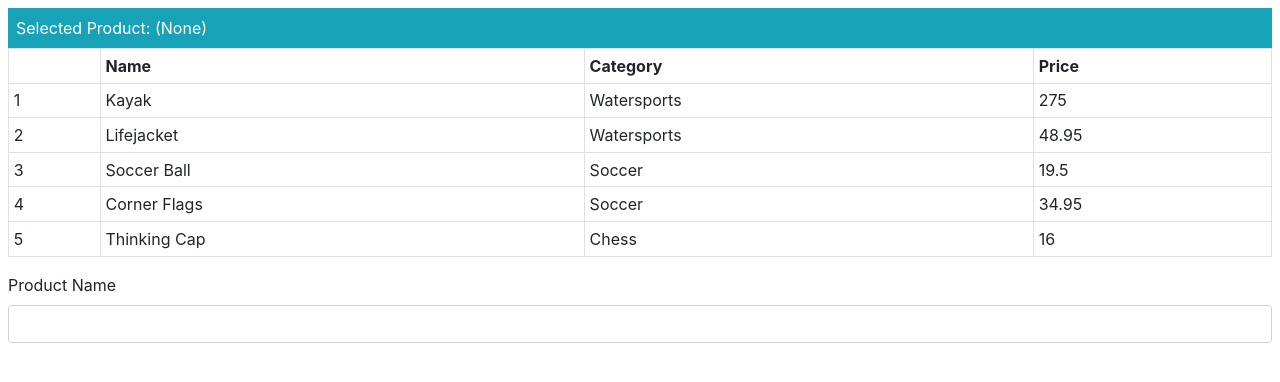
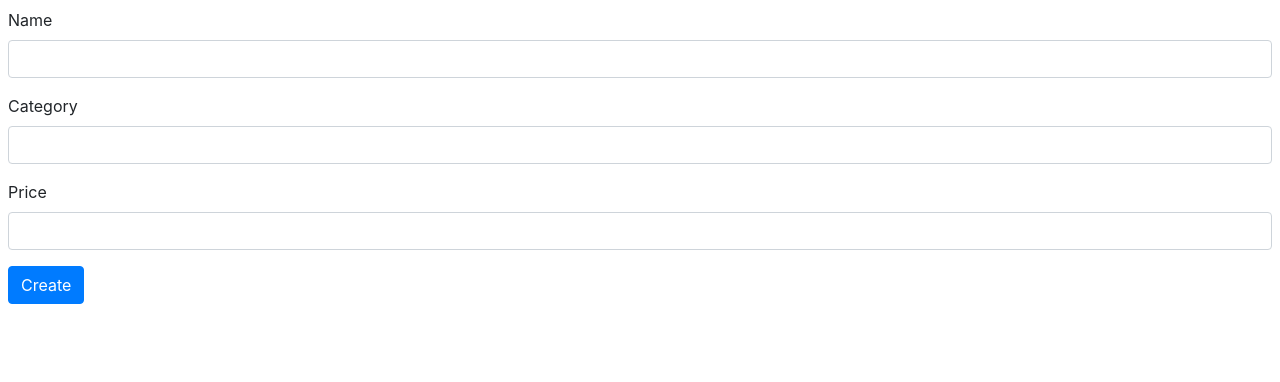
Before and after one commit to saymonset/angular6book, an Angular app: page / in a window 1280 px wide. Shown: the top 382 px of the page. Built offline with nearby package versions, Linux system fonts and the light colour scheme.

Commit message:
Form Validation complete. Chapter 14.

```diff
--- a/src/app/app.component.ts
+++ b/src/app/app.component.ts
@@ -1,6 +1,9 @@
 import { ApplicationRef,Component } from '@angular/core';
+import { NgForm } from "@angular/forms";
 import { Model } from "./repository.model";
 import { Product } from "./product.model";
+import { ProductFormGroup } from "./form.model";
+import { LimitValidator } from "./limit.formvalidator";
 @Component({
   selector: 'app',
   templateUrl: './template.html',
@@ -8,6 +11,7 @@
 })
 export class AppComponent {
   model: Model = new Model();
+  form: ProductFormGroup = new ProductFormGroup();
 
 
 
@@ -20,9 +24,64 @@
 			return this.model.getProducts();
 			}
 
-		selectedProduct: string;
+		newProduct: Product = new Product();
 
-		getSelected(product: Product): boolean {
-			return product.name == this.selectedProduct;
+		get jsonProduct() {
+			return JSON.stringify(this.newProduct);
 		}
+
+		addProduct(p: Product) {
+			console.log("New Product: " + this.jsonProduct);
+		}
+
+
+		getValidationMessages(state: any, thingName?: string) {
+			let thing: string = state.path || thingName;
+			let messages: string[] = [];
+			if (state.errors) {
+				for (let errorName in state.errors) {
+					switch (errorName) {
+						case "required":
+							messages.push(`You must enter a ${thing}`);
+							break;
+						case "minlength":
+							messages.push(`A ${thing} must be at least ${state.errors['minlength'].requiredLength} characters`);
+							break;
+
+
+						case "pattern":
+							messages.push(`The ${thing} contains illegal characters`);
+							break;
+						}
+					}
+				}
+				return messages;
+			}
+
+
+			formSubmitted: boolean = false;
+
+			submitForm(form: NgForm) {
+				this.formSubmitted = true;
+				if (form.valid) {
+					this.addProduct(this.newProduct);
+					this.newProduct = new Product();
+					form.reset();
+					this.formSubmitted = false;
+				}
+			}
+
+
+
+
+                	getFormValidationMessages(form: NgForm): string[] {
+					let messages: string[] = [];
+						Object.keys(form.controls).forEach(k => {
+							this.getValidationMessages(form.controls[k], k).forEach(m => messages.push(m));
+						});
+						return messages;
+					}
+
+
+
 }
--- a/src/app/app.module.ts
+++ b/src/app/app.module.ts
@@ -1,6 +1,6 @@
 import { BrowserModule } from '@angular/platform-browser';
 import { NgModule } from '@angular/core';
-import { FormsModule } from "@angular/forms";
+import { FormsModule, ReactiveFormsModule } from "@angular/forms";
 
 import { AppComponent } from './app.component';
 
@@ -9,8 +9,7 @@
     AppComponent
   ],
   imports: [
-    BrowserModule, FormsModule
-  ],
+    BrowserModule, FormsModule, ReactiveFormsModule],
   providers: [],
   bootstrap: [AppComponent]
 })
--- /dev/null
+++ b/src/app/form.model.ts
@@ -0,0 +1,77 @@
+import { FormControl, FormGroup, Validators } from "@angular/forms";
+import { LimitValidator } from "./limit.formvalidator";
+		export class ProductFormControl extends FormControl {
+			label: string;
+			modelProperty: string;
+					constructor(label:string, property:string, value: any, validator: any) {
+						super(value, validator);
+						this.label = label;
+						this.modelProperty = property;
+					}
+
+
+
+					getValidationMessages() {
+						let messages: string[] = [];
+								if (this.errors) {
+									for (let errorName in this.errors) {
+										switch (errorName) {
+											case "required":
+												messages.push(`You must enter a ${this.label}`);
+												break;
+											case "minlength":
+												messages.push(`A ${this.label} must be at least
+												${this.errors['minlength'].requiredLength}
+												characters`);
+												break;
+											case "maxlength":
+												messages.push(`A ${this.label} must be no more than
+												${this.errors['maxlength'].requiredLength}
+												characters`);
+												break;
+											case "limit":
+												messages.push(`A ${this.label} cannot be more
+												than ${this.errors['limit'].limit}`);
+												break;
+											case "pattern":
+												messages.push(`The ${this.label} contains
+												illegal characters`);
+												break;
+										}
+									}
+								}
+							return messages;
+						}
+
+
+	   }
+
+
+		export class ProductFormGroup extends FormGroup {
+
+			constructor() {
+				super({
+					name: new ProductFormControl("Name", "name", "", Validators.required),
+					category: new ProductFormControl("Category", "category", "",
+					Validators.compose([Validators.required,
+					Validators.pattern("^[A-Za-z ]+$"),
+					Validators.minLength(3),
+					Validators.maxLength(10)])),
+					price: new ProductFormControl("Price", "price", "",
+					Validators.compose([Validators.required,
+					LimitValidator.Limit(100),
+					Validators.pattern("^[0-9\.]+$")]))
+					});
+			}
+
+			get productControls(): ProductFormControl[] {
+				return Object.keys(this.controls)
+				.map(k => this.controls[k] as ProductFormControl);
+			}
+
+			getFormValidationMessages(form: any) : string[] {
+					let messages: string[] = [];
+					this.productControls.forEach(c => c.getValidationMessages().forEach(m => messages.push(m)));
+					return messages;
+			}
+		}
--- /dev/null
+++ b/src/app/limit.formvalidator.ts
@@ -0,0 +1,13 @@
+import { FormControl } from "@angular/forms";
+export class LimitValidator {
+	static Limit(limit:number) {
+		return (control:FormControl) : {[key: string]: any} => {
+				let val = Number(control.value);
+				if (val != NaN && val > limit) {
+					return {"limit": {"limit": limit, "actualValue": val}};
+				} else {
+					return null;
+				}
+		}
+	}
+}
--- a/src/app/template.html
+++ b/src/app/template.html
@@ -1,22 +1,37 @@
-<div class="m-2">
-	<div class="bg-info text-white p-2">
-		Selected Product: {{product.value || '(None)'}}
-	</div>
-	<table class="table table-sm table-bordered">
-		<tr><th></th><th>Name</th><th>Category</th><th>Price</th></tr>
-		<tr *ngFor="let item of getProducts(); let i = index"
-			(mouseover)="product.value=item.name"
-			[class.bg-info]="product.value==item.name">
-			<td (mouseover)="selectedProduct=item.name">{{i + 1}}</td>
-			<td>{{item.name}}</td>
-			<td>{{item.category}}</td>
-			<td>{{item.price}}</td>
-		</tr>
-	</table>
+<style>
+	input.ng-dirty.ng-invalid { border: 2px solid #ff0000 }
+	input.ng-dirty.ng-valid { border: 2px solid #6bc502 }
+</style>
 
-	<div class="form-group">
-		<label>Product Name</label>
-		<input #product class="form-control"
-				(keyup.enter)="selectedProduct=product.value" />
-	</div>
-</div>
+
+    <form class="m-2" novalidate [formGroup]="form" (ngSubmit)="submitForm(form)">
+		<div class="bg-danger text-white p-2 mb-2" *ngIf="formSubmitted && form.invalid">
+		  		There are problems with the form
+		  		<ul>
+					<li *ngFor="let error of form.getFormValidationMessages()">
+						{{error}}
+					</li>
+				</ul>
+		</div>
+
+
+
+
+		<div class="form-group" *ngFor="let control of form.productControls">
+			<label>{{control.label}}</label>
+			<input class="form-control"
+			[(ngModel)]="newProduct[control.modelProperty]"
+			name="{{control.modelProperty}}"
+			formControlName="{{control.modelProperty}}" />
+			<ul class="text-danger list-unstyled"
+			*ngIf="(formSubmitted || control.dirty) && control.invalid">
+				<li *ngFor="let error of control.getValidationMessages()">
+					{{error}}
+				</li>
+			</ul>
+		</div>
+				<button class="btn btn-primary" type="submit"
+				[disabled]="formSubmitted && form.invalid"
+				[class.btn-secondary]="formSubmitted && form.invalid">
+     			Create</button>
+	</form>
```
